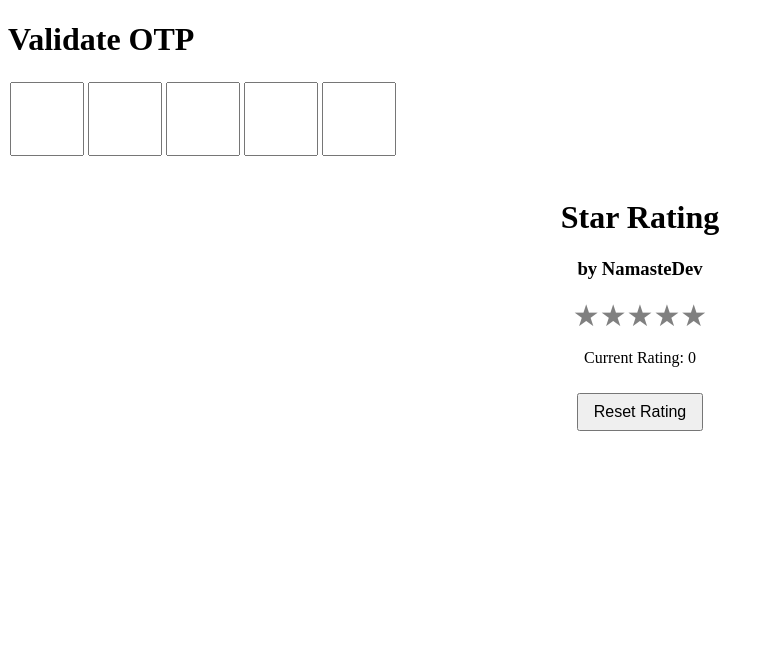
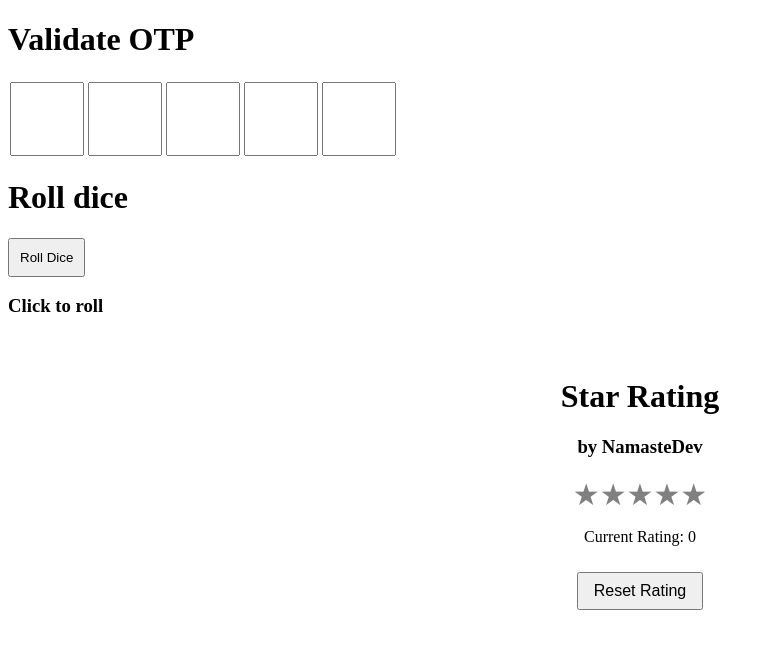
Before and after one commit to Kishore-L13/Namaste_react_Practice, a React (Vite) app: page / in a window 1280 px wide. Shown: the top 648 px of the page, without its empty margins (0-774 px from the left). Built offline with nearby package versions, Linux system fonts and the light colour scheme.

Commit message:
Dice roller

```diff
--- a/src/App.jsx
+++ b/src/App.jsx
@@ -7,11 +7,13 @@ import Tabel from './Project/Tabel'
 import Stopwatch from './Project/Stopwatch'
 import StarRating from './Project/StarRating'
 import OTP from './Project/OTP'
+import Dice_roller from './Project/Dice_roller'
 function App() {
 
   return (
     <>
     <OTP/>
+    <Dice_roller/>
 <StarRating/>
 
     </>
--- a/src/Project/Dice_roller.jsx
+++ b/src/Project/Dice_roller.jsx
@@ -9,7 +9,8 @@ const Roller = ()=>{
   return (
     <div>
         <h1>Roll dice</h1>
-        <button>🎲</button>
+        <button style={{textAlign:"center",padding:"10px"}} onClick={Roller}>Roll Dice</button>
+        <h3>{rolldice!==null?`🎲 ${rolldice}`:"Click to roll"}</h3>
     </div>
   )
 }
```
